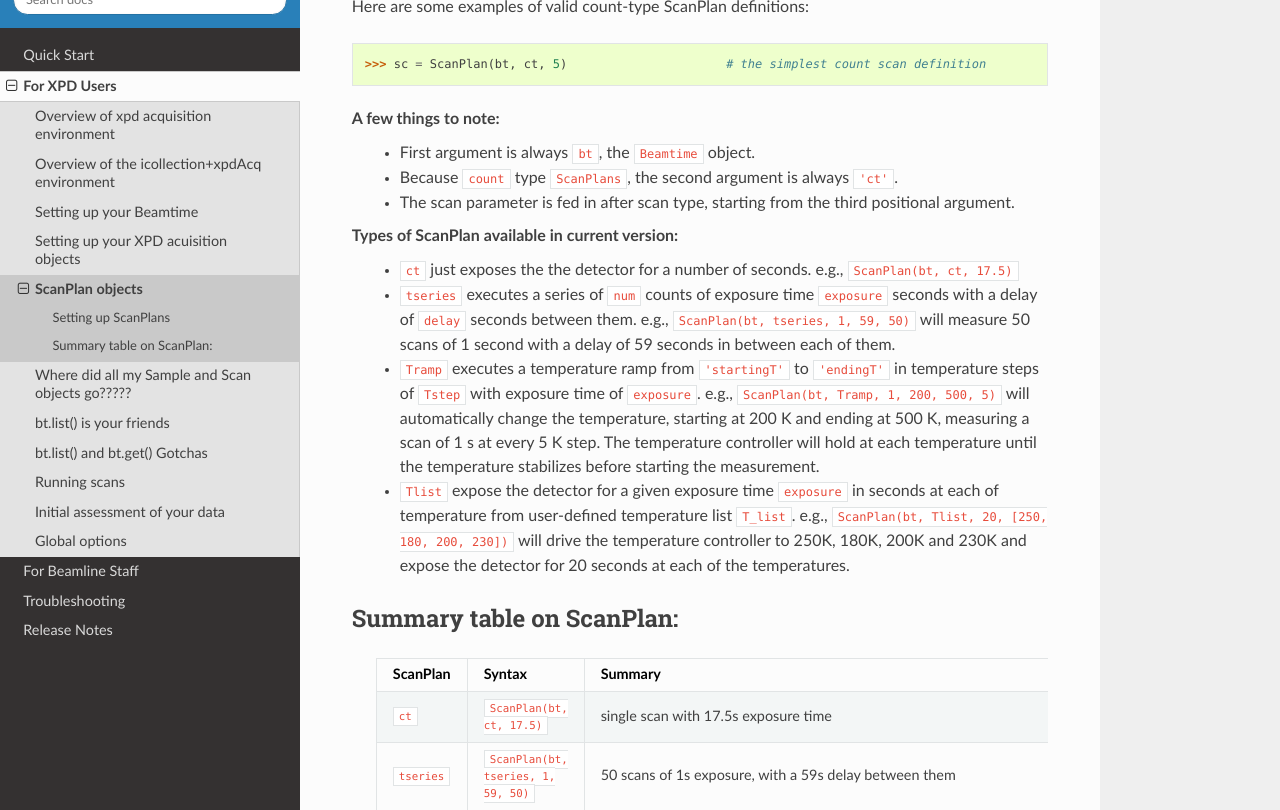
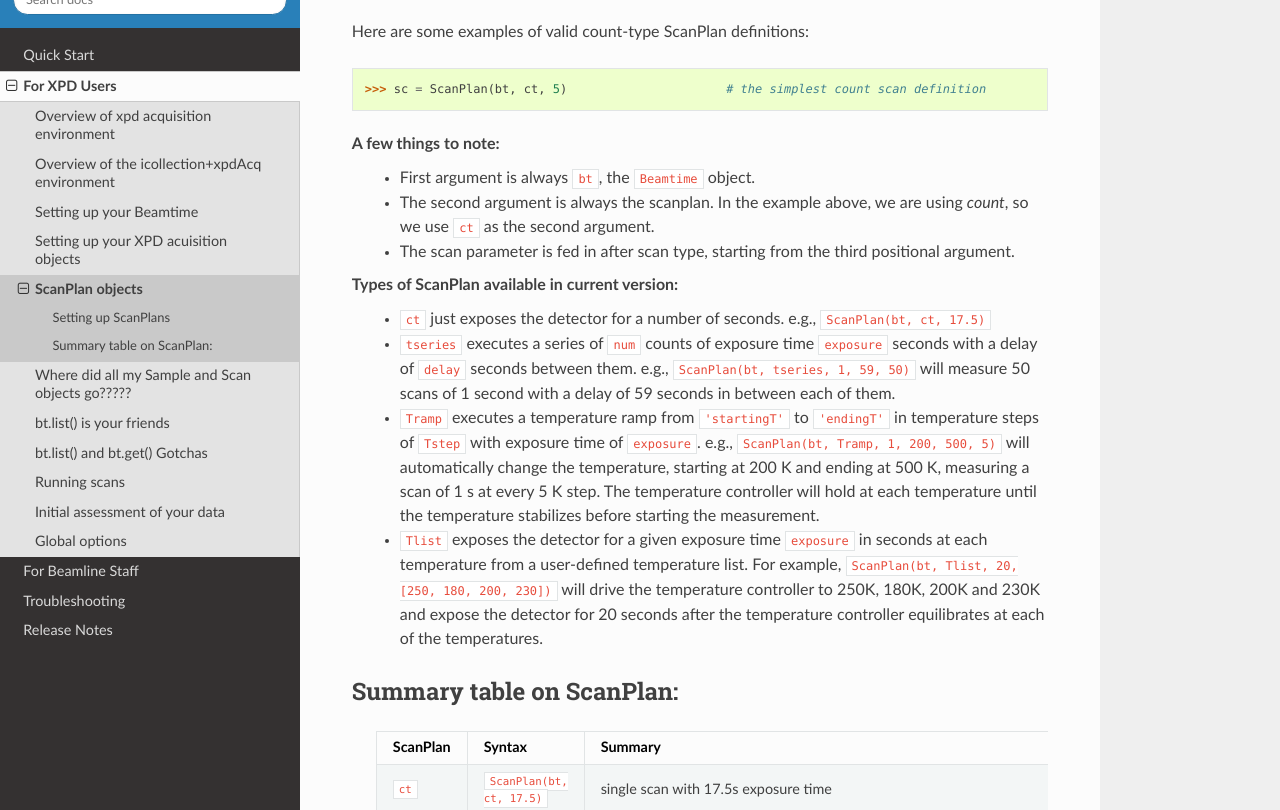
Before and after one commit to xpdAcq/xpdAcq, a Sphinx documentation site: the page built from doc/usb_Scan.rst, in a window 1280 px wide and 900 px high, scrolled down 932 px, cut to the strip 90-900 px from the top of the window. Built offline with Sphinx 7.4.7 and the Read the Docs theme 2.0.0, drawn with Linux system fonts in a browser that asks for light colours; some of the changed text lies outside the part shown.

Commit message:
DOC: refine Tlist doc

```diff
--- a/doc/usb_Scan.rst
+++ b/doc/usb_Scan.rst
@@ -11,8 +11,7 @@ the information :ref:`here <usb_experiment>` and :ref:`here <usb_where>` , respe
 Firstly, what is a scanplan?  A scanplan is a grouped set of detector exposures.  The set may
 contain just one exposure (we call that a count scan, ``'ct'`` ).  Or it may be a series of exposures
 taken one after the other, possibly with a delay between.  We
-call that a time-series (or ``'tseries'`` ).  Another popular one that is supported is the
-a temperature series, or temperature ramp, ``'Tramp'``.  More are also on the way, but
+call that a time-series (or ``'tseries'`` ).  We also support two kinds of temperature related scanplans, which are temperature ramp, ``'Tramp'`` and temperature list, ``Tlist``. More are also on the way, but
 these simple scanplans may also be combined together in scripts, giving the user significant
 control over how to construct their experiment.
 
@@ -47,19 +46,21 @@ Here are some examples of valid count-type ScanPlan definitions:
 
 A few things to note:
   * First argument is always ``bt``, the ``Beamtime`` object.
-  * Because ``count`` type ``ScanPlans``, the second argument is always ``'ct'``.
+  * The second argument is always the scanplan. In the example above, we
+    are using *count*, so we use ``ct`` as the second argument.
   * The scan parameter is fed in after scan type, starting from the third positional argument.
 
 Types of ScanPlan available in current version:
-  * ``ct`` just exposes the the detector for a number of seconds. e.g.,  ``ScanPlan(bt, ct, 17.5)``
+  * ``ct`` just exposes the detector for a number of seconds. e.g.,  ``ScanPlan(bt, ct, 17.5)``
   * ``tseries`` executes a series of ``num`` counts of exposure time ``exposure`` seconds with  a delay of ``delay`` seconds between them.  e.g., ``ScanPlan(bt, tseries, 1, 59, 50)`` will measure 50 scans of 1 second with a delay of 59 seconds in between each of them.
   * ``Tramp`` executes a temperature ramp from ``'startingT'`` to ``'endingT'`` in temperature steps of ``Tstep`` with exposure time of ``exposure``.  e.g., ``ScanPlan(bt, Tramp, 1, 200, 500, 5)`` will automatically change the temperature,
     starting at 200 K and ending at 500 K, measuring a scan of 1 s at every 5 K step. The temperature controller will hold at each temperature until the temperature stabilizes before starting the measurement.
-  * ``Tlist`` expose the detector for a given exposure time ``exposure``
-    in seconds at each of temperature from user-defined temperature list
-    ``T_list``. e.g., ``ScanPlan(bt, Tlist, 20, [250, 180, 200, 230])``
+  * ``Tlist`` exposes the detector for a given exposure time ``exposure``
+    in seconds at each temperature from a user-defined temperature
+    list. For example, ``ScanPlan(bt, Tlist, 20, [250, 180, 200, 230])``
     will drive the temperature controller to 250K, 180K, 200K and 230K
-    and expose the detector for 20 seconds at each of the temperatures.
+    and expose the detector for 20 seconds after the temperature
+    controller equilibrates at each of the temperatures.
 
 Summary table on ScanPlan:
 """""""""""""""""""""""""""
```
